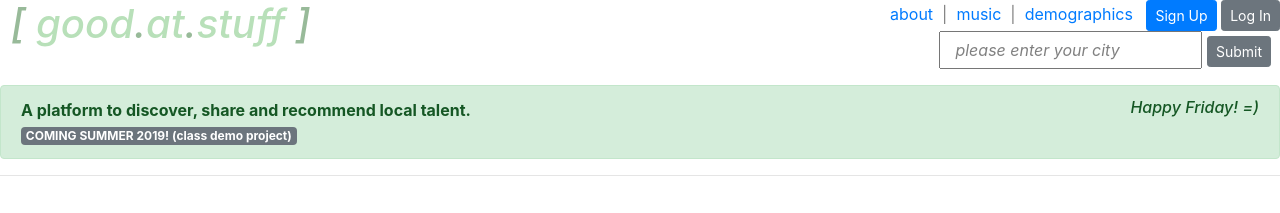
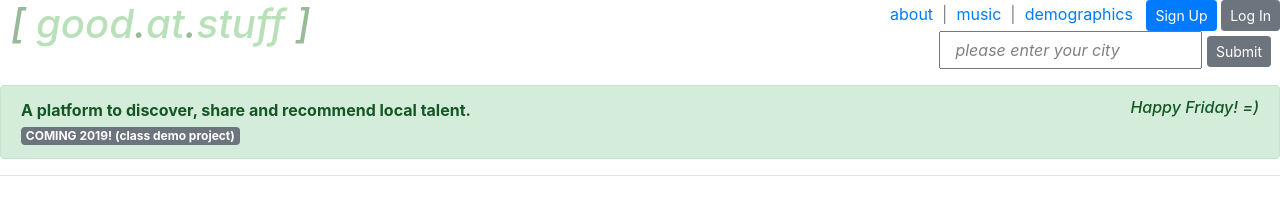
Before and after one commit to CityMiles/CityMiles.github.io, a plain HTML site: page good.at.stuff/good.at.stuff.html in a window 1280 px wide. Shown: the top 213 px of the page. Drawn offline with nearby package versions, Linux system fonts and the light colour scheme.

Commit message:
Update good.at.stuff.html

```diff
--- a/good.at.stuff/good.at.stuff.html
+++ b/good.at.stuff/good.at.stuff.html
@@ -61,7 +61,7 @@
         <div class = 'row'>
 
         <div class = 'col-6'>
-            <b>A platform to discover, share and recommend local talent.</b> &nbsp;<span class="badge badge-secondary">COMING SUMMER 2019! (class demo project)</span>
+            <b>A platform to discover, share and recommend local talent.</b> &nbsp;<span class="badge badge-secondary">COMING 2019! (class demo project)</span>
         </div>
 
         <div class = 'col-6'>
```
